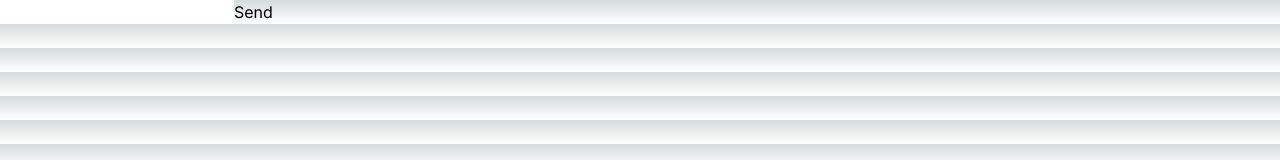
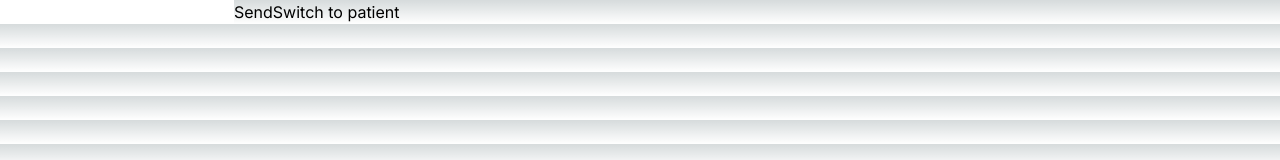
Before and after one commit to tapasrastogi2411/MediChat, a Next.js app in the folder chat-app/: page / in a window 1280 px wide. Shown: the top 160 px of the page. Built offline with nearby package versions, Linux system fonts and the light colour scheme.

Commit message:
feat: Add functionality to toggle between doctor and patient

```diff
--- a/chat-app/app/components/Chat.js
+++ b/chat-app/app/components/Chat.js
@@ -1,20 +1,27 @@
+// components/Chat.js
 'use client'
+// components/Chat.js
 import { useState } from 'react';
 import Message from './Message';
 
 function Chat() {
   const [messages, setMessages] = useState([]);
   const [newMessage, setNewMessage] = useState('');
+  const [sender, setSender] = useState('doctor'); // New state for sender
 
   const handleSend = () => {
     const message = {
       id: Date.now(),
-      sender: 'doctor', // or 'patient'
+      sender: sender, // Use the sender state here
       text: newMessage,
       timestamp: new Date(),
     };
     setMessages([...messages, message]);
     setNewMessage('');
+  };
+
+  const toggleSender = () => { // New function to toggle sender
+    setSender(sender === 'doctor' ? 'patient' : 'doctor');
   };
 
   return (
@@ -28,6 +35,7 @@ function Chat() {
         onChange={e => setNewMessage(e.target.value)}
       />
       <button onClick={handleSend}>Send</button>
+      <button onClick={toggleSender}>Switch to {sender === 'doctor' ? 'patient' : 'doctor'}</button> {/* New button to switch sender */}
     </div>
   );
 }
```
